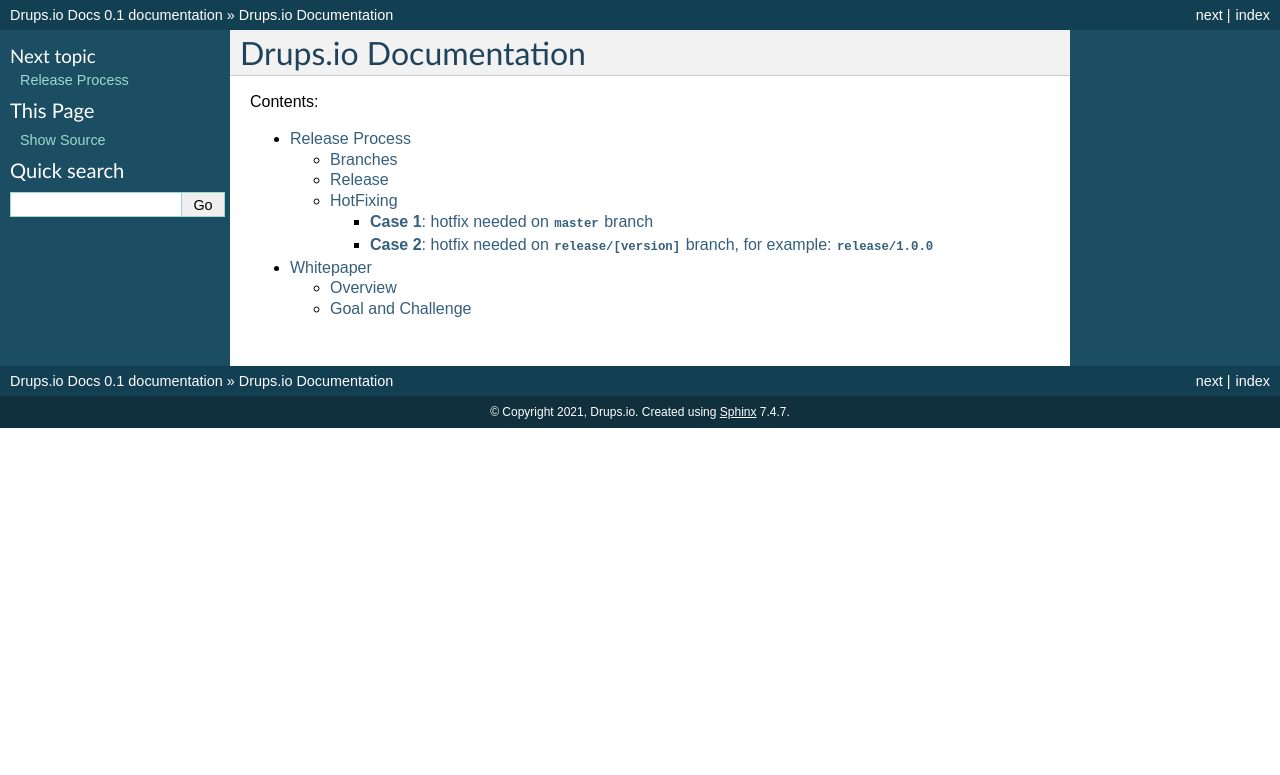
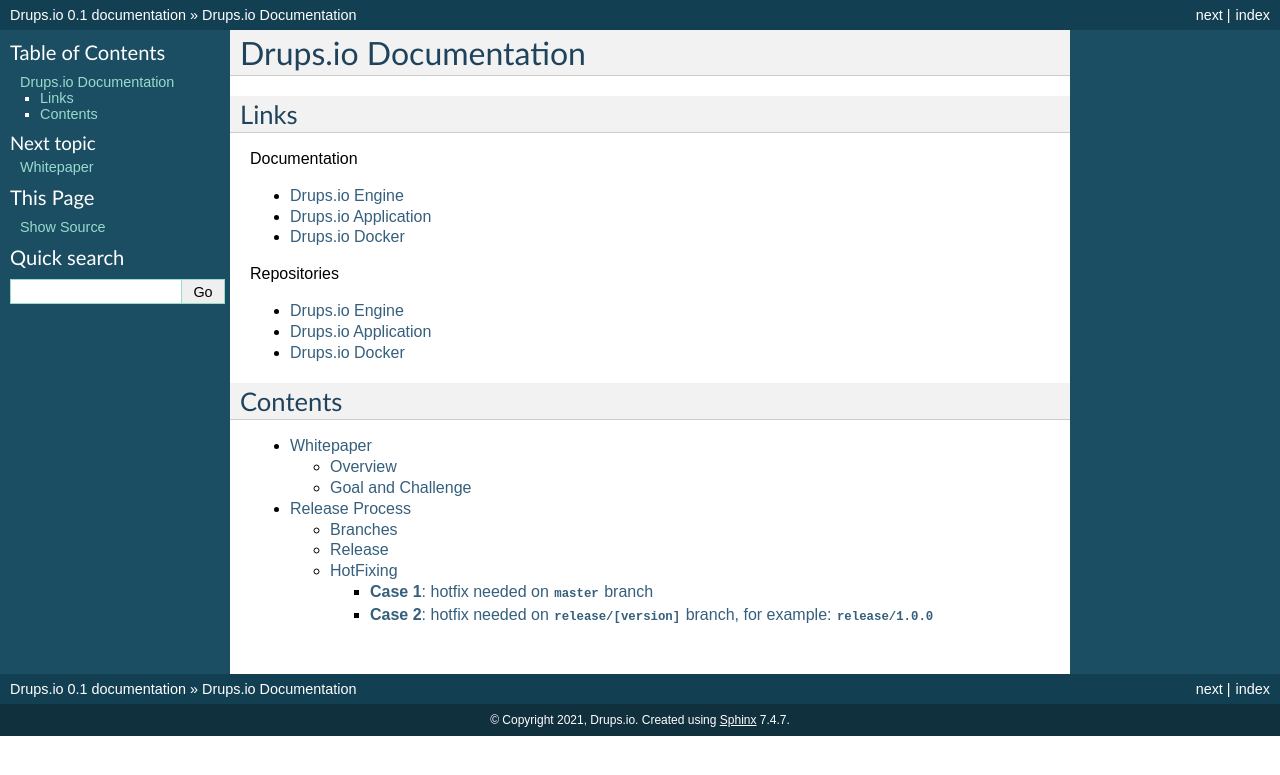
Before and after one commit to drupsio/docs, a Sphinx documentation site: the page built from docs/index.rst, in a window 1280 px wide. Shown: the top 775 px of the page. Built offline with Sphinx 7.4.7, drawn with Linux system fonts in a browser that asks for light colours.

Commit message:
:memo: Add external links to the documentation.

```diff
--- a/docs/conf.py
+++ b/docs/conf.py
@@ -31,7 +31,7 @@
 master_doc = 'index'
 
 # General information about the project.
-project = u'Drups.io Docs'
+project = u'Drups.io'
 copyright = u'2021, Drups.io'
 
 # The version info for the project you're documenting, acts as replacement for
@@ -184,7 +184,7 @@
 # (source start file, target name, title,
 #  author, documentclass [howto, manual, or own class]).
 latex_documents = [
-  ('index', 'DrupsIoDocs.tex', u'Drups.io Docs', u'Drups.io', 'manual'),
+  ('index', 'DrupsIoDocs.tex', u'Drups.io', u'Drups.io', 'manual'),
 ]
 
 # The name of an image file (relative to this directory) to place at the top of
@@ -213,7 +213,7 @@
 # One entry per manual page. List of tuples
 # (source start file, name, description, authors, manual section).
 man_pages = [
-    ('index', 'drupsiodocs', u'Drups.io Docs', [u'Drups.io'], 1)
+    ('index', 'drupsiodocs', u'Drups.io', [u'Drups.io'], 1)
 ]
 
 # If true, show URL addresses after external links.
@@ -226,7 +226,7 @@
 # (source start file, target name, title, author,
 #  dir menu entry, description, category)
 texinfo_documents = [
-  ('index', 'DrupsIoDocs', u'Drups.io Docs', u'Drups.io', 'DrupsIoDocs', 'Drups.io Docs', 'Development'),
+  ('index', 'DrupsIoDocs', u'Drups.io', u'Drups.io', 'DrupsIoDocs', 'Drups.io', 'Development'),
 ]
 
 # Documents to append as an appendix to all manuals.
--- a/docs/index.rst
+++ b/docs/index.rst
@@ -1,7 +1,23 @@
 Drups.io Documentation
 ==================================================
 
-Contents:
+Links
+-----
+
+Documentation
+
+- `Drups.io Engine <https://drupsio.rtfd.io/projects/engine/>`_
+- `Drups.io Application <https://drupsio.rtfd.io/projects/application/>`_
+- `Drups.io Docker <https://drupsio.rtfd.io/projects/docker/>`_
+
+Repositories
+
+- `Drups.io Engine <https://github.com/drupsio/engine/>`_
+- `Drups.io Application <https://github.com/drupsio/application/>`_
+- `Drups.io Docker <https://github.com/drupsio/docker/>`_
+
+Contents
+--------
 
 .. toctree::
    :maxdepth: 3
```
Also changed, not shown: docs/content/0_whitepaper.md (renamed from docs/content/whitepaper.md), docs/content/1_release_process.md (renamed from docs/content/release-process.md).
